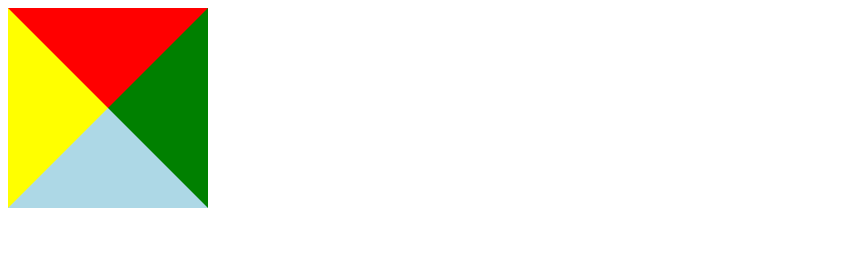
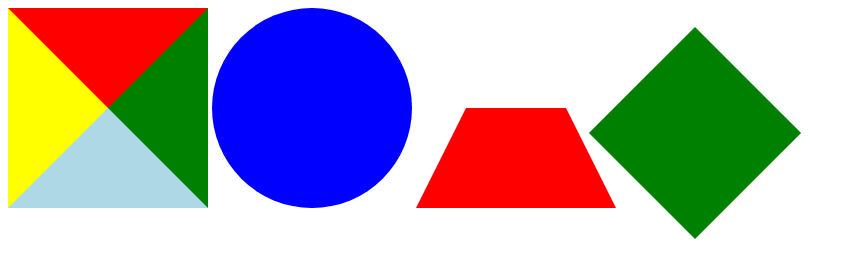
Before and after one commit to Sunithack1/sqaureDiagonalCSS, a plain HTML site: page index.html in a window 1280 px wide. Shown: the whole page, without its empty margins (0-856 px from the left). Drawn offline with Linux system fonts and the light colour scheme.

Commit message:
Added some more shapes

```diff
--- a/index.html
+++ b/index.html
@@ -5,6 +5,9 @@
 		<link rel="stylesheet" type="text/css" href="stylesheet.css" />
 	</head>
 	<body>
-		<div></div>
+		<div id="square"></div>
+		<div id="circle"></div>
+		<div id="trapezium"></div>
+		<div id="diamond"></div>
 	</body>
 </html>
--- a/stylesheet.css
+++ b/stylesheet.css
@@ -1,4 +1,7 @@
 div {
+        display: inline-block;
+}
+#square {
 
         width: 0;
         height: 0;
@@ -8,3 +11,28 @@ div {
         border-left: 100px solid yellow;
 
         }
+
+#circle {
+
+        width: 200px;
+        height: 200px;
+        border-radius: 50%;
+        background-color: blue;
+
+}
+
+#trapezium {
+        height: 0;
+        width: 100px;
+        border-bottom: 100px solid red;
+        border-left: 50px solid transparent;
+        border-right: 50px solid transparent;
+}
+
+#diamond {
+        width: 150px;
+        height: 150px;
+        transform: rotate(45deg);
+        /*transform-origin: 0 100%; */
+        background-color: green;
+}
```
